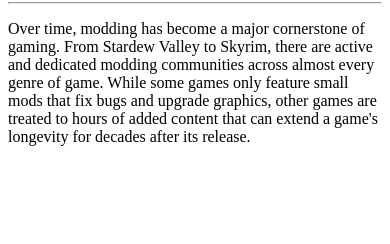
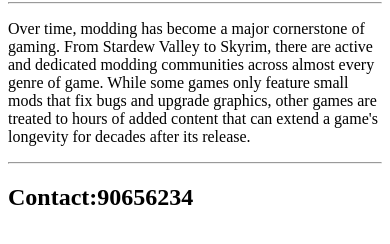
Before and after one commit to 306809355/html, a plain HTML site: page index.html in a window 390 px wide. Shown: the part 64-308 px from the top of the page. Drawn offline with Linux system fonts and the light colour scheme.

Commit message:
add phone number

```diff
--- a/index.html
+++ b/index.html
@@ -7,3 +7,5 @@
   fix bugs and upgrade graphics, other games are treated to hours of
   added content that can extend a game's longevity for decades after its release.
 </p>
+<hr>
+<h2>Contact:90656234</h2>
```
